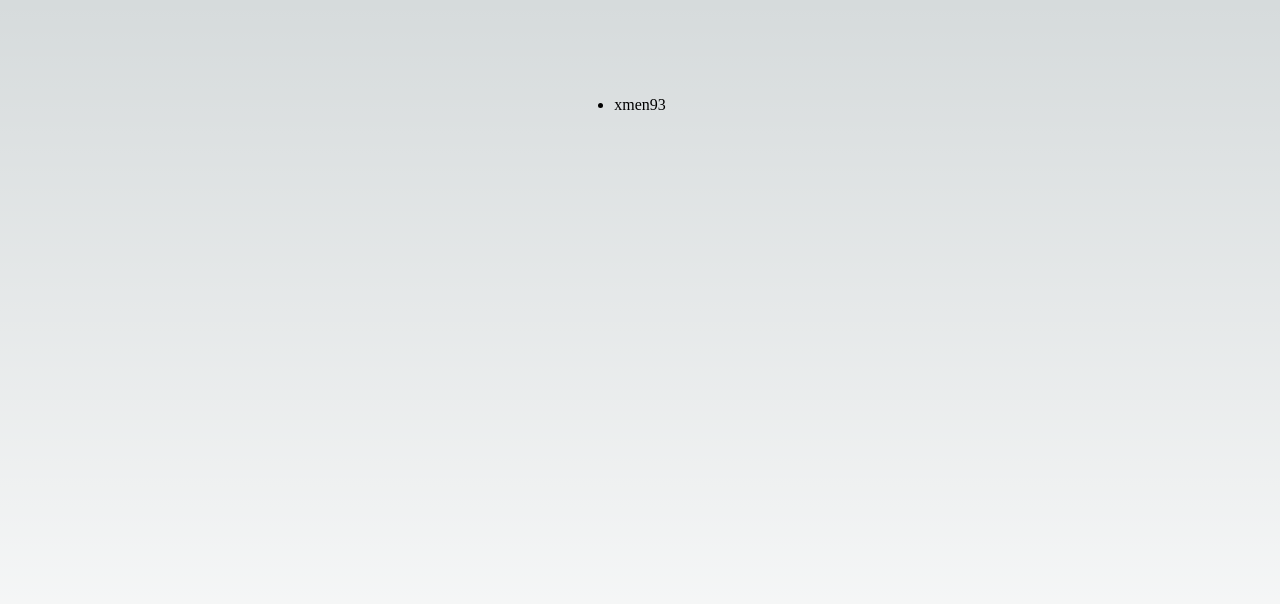
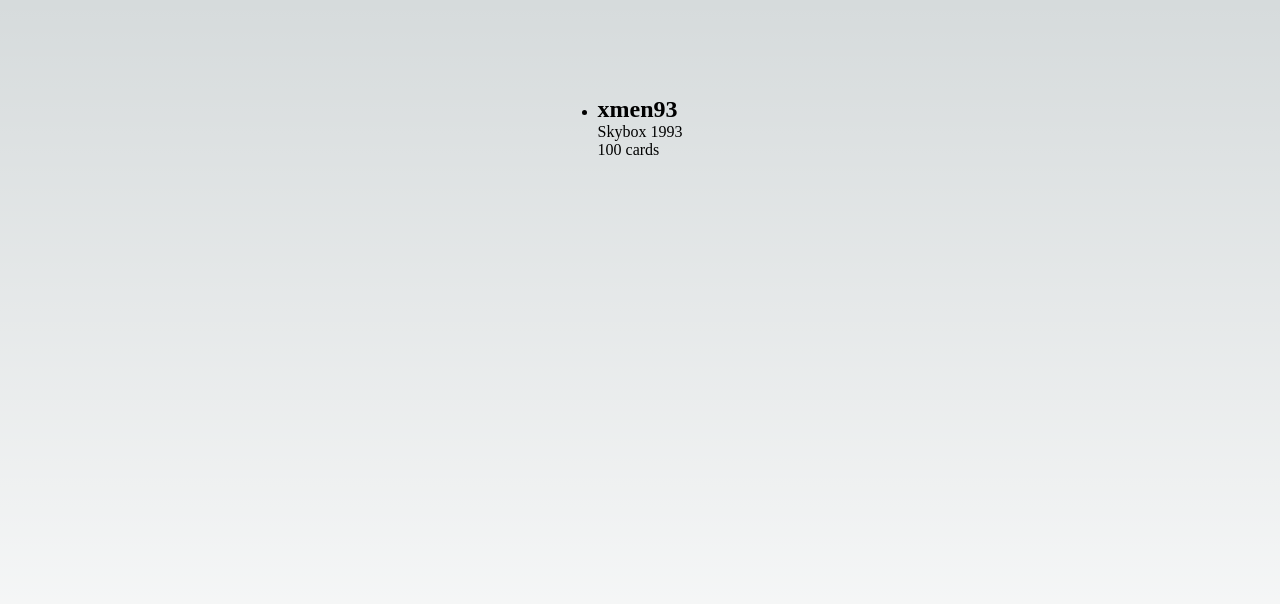
Before and after one commit to karldreher/x-men-cards, a Next.js app: page / in a window 1280 px wide. Shown: the top 604 px of the page. Built offline with nearby package versions, Linux system fonts and the light colour scheme.

Commit message:
fix: lpadding and cleanup

```diff
--- a/src/components/decks.tsx
+++ b/src/components/decks.tsx
@@ -4,11 +4,15 @@
 
 export default function DeckList() {
     const links = decks.map((element) => {
-        const randomStartCard = Math.floor(Math.random()*element.cards)
-        return (<li key={element.title}>
-
-            <Link href={`/cards/${element.title}/${randomStartCard}`}>{element.title}</Link>
-        </li>)
+        const randomStartCard = Math.floor(Math.random() * element.cards)
+        return (
+            <li key={element.title}>
+                <h2>
+                    <Link href={`/cards/${element.title}/${randomStartCard}`}>{element.title}</Link>
+                </h2>
+                <div className='description'>{element.description}</div>
+                <div className='description'>{element.cards} cards</div>
+            </li>)
     })
     return (
         <ul>{links}</ul>
--- a/src/pages/index.tsx
+++ b/src/pages/index.tsx
@@ -8,13 +8,14 @@
   return (
     <>
       <Head>
-        <title>Create Next App</title>
-        <meta name="description" content="Generated by create next app" />
+        <title>X-Men Cards</title>
+        <meta name="description" content="Relive your childhood with X-Men cards." />
         <meta name="viewport" content="width=device-width, initial-scale=1" />
         <link rel="icon" href="/favicon.ico" />
       </Head>
       <main className={styles.main}>
-      <DeckList/>
+        {/* A component that displays a list of decks */}
+        <DeckList />
       </main>
     </>
   )
--- a/src/resources/cards.js
+++ b/src/resources/cards.js
@@ -1,8 +1,11 @@
 const decks = [
     {
         "title": "xmen93",
+        "description": "Skybox 1993",
         "cards": 100,
-        "root": "https://uncannyxmen.net/sites/default/files/images/cards/xmen93/"
+        "root": "https://uncannyxmen.net/sites/default/files/images/cards/xmen93/",
+        // The number of digits for card numbers below 10.
+        "lpad": 2
     }
 ]
 
```
Also changed, not shown: src/components/navbutton.tsx (+12 -8 lines), src/pages/cards/[set]/[slug].tsx (+15 -8 lines).
